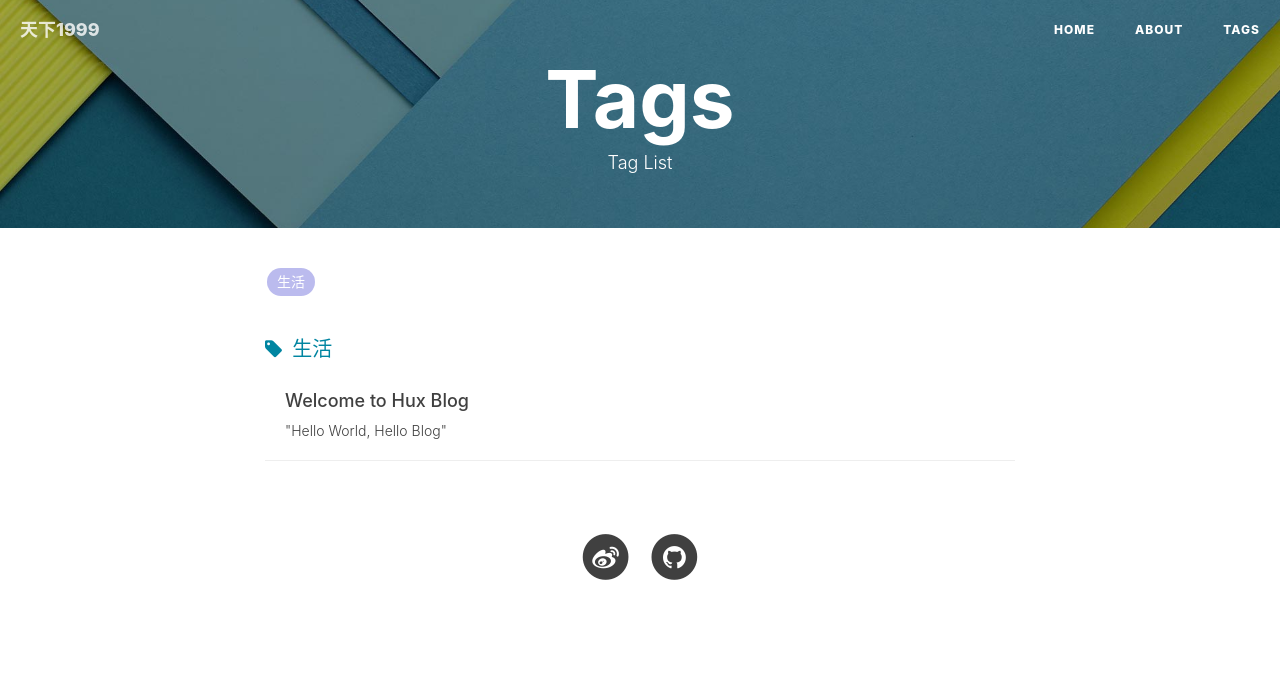
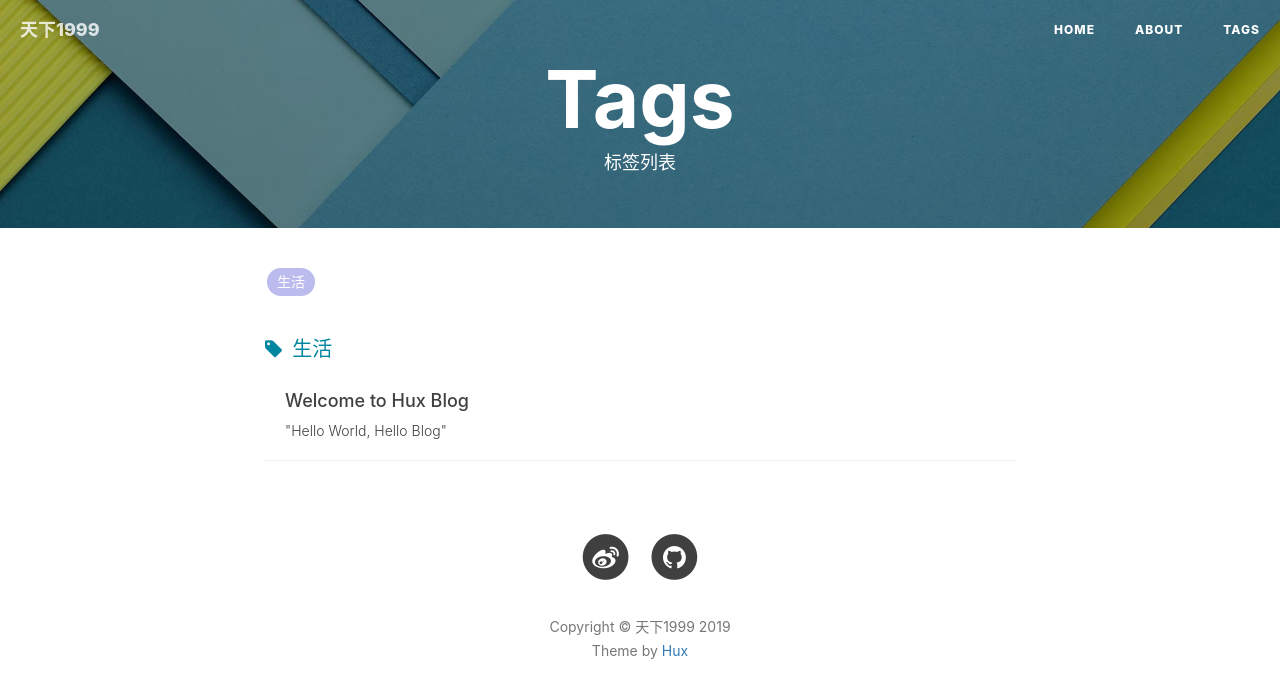
Before and after one commit to xxspring/xxspring.github.io, a Jekyll site: the page built from tags.html, in a window 1280 px wide. Shown: the top 698 px of the page. Built offline with Jekyll 4.4.1, drawn with Linux system fonts in a browser that asks for light colours; nearby versions of some CDN libraries; comment, search, counter and statistics services are not loaded.

Commit message:
change tag

```diff
--- a/_includes/footer.html
+++ b/_includes/footer.html
@@ -69,16 +69,16 @@
                     </li>
                     {% endif %}
                 </ul>
-                <!-- <p class="copyright text-muted">
+                <p class="copyright text-muted">
                     Copyright &copy; {{ site.title }} {{ site.time | date: '%Y' }}
                     <br>
-                    Theme by <a href="http://huangxuan.me">Hux</a> |
-                    <iframe
+                    Theme by <a href="http://huangxuan.me">Hux</a>
+                    <!-- <iframe
                         style="margin-left: 2px; margin-bottom:-5px;"
                         frameborder="0" scrolling="0" width="91px" height="20px"
                         src="https://ghbtns.com/github-btn.html?user=huxpro&repo=huxpro.github.io&type=star&count=true" >
-                    </iframe>
-                </p> -->
+                    </iframe> -->
+                </p>
             </div>
         </div>
     </div>
--- a/_layouts/page.html
+++ b/_layouts/page.html
@@ -3,7 +3,7 @@ layout: default
 ---
 
 <!-- Page Header -->
-<header class="intro-header" style="background-image: url('{{ site.baseurl }}/{% if page.header-img %}{{ page.header-img }}{% else %}{{ site.header-img }}{% endif %}')">
+<header class="intro-header" style="height:50%;background-image: url('{{ site.baseurl }}/{% if page.header-img %}{{ page.header-img }}{% else %}{{ site.header-img }}{% endif %}')">
     <div class="container">
         <div class="row">
             <div class="col-lg-8 col-lg-offset-2 col-md-10 col-md-offset-1 ">
--- a/about.html
+++ b/about.html
@@ -1,15 +1,15 @@
 ---
 layout: page
 title: "About"
-description: "Hey, this is Hux."
+description: "Hey, 我是天下."
 header-img: "img/about-bg.jpg"
 ---
 
 <!-- Language Selector -->
-<select onchange= "onLanChange(this.options[this.options.selectedIndex].value)">
+<!-- <select onchange= "onLanChange(this.options[this.options.selectedIndex].value)">
     <option value="0" selected> 中文 Chinese </option>
     <option value="1"> 英语 English </option>
-</select>
+</select> -->
 
 <!-- Chinese Version -->
 <div class="zh post-container">
--- a/tags.html
+++ b/tags.html
@@ -1,7 +1,7 @@
 ---
 title: Tags
 layout: default
-description: Tag List
+description: 标签列表
 header-img: "img/tag-bg.jpg"
 ---
 
```
Also changed, not shown: img/favicon.ico.
